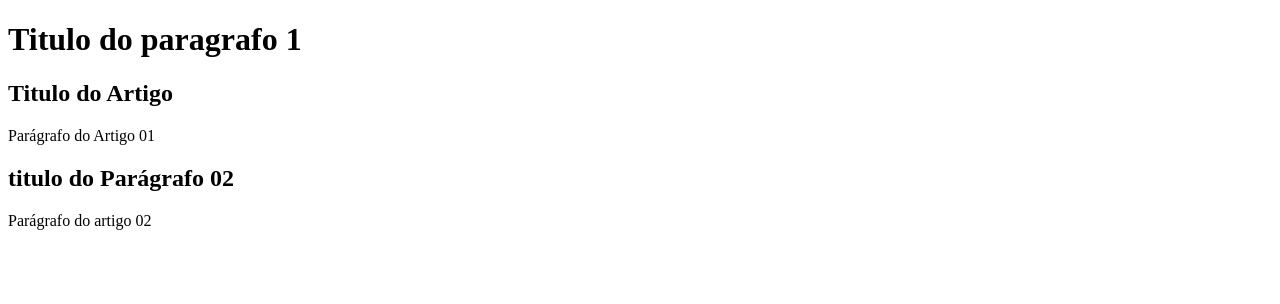
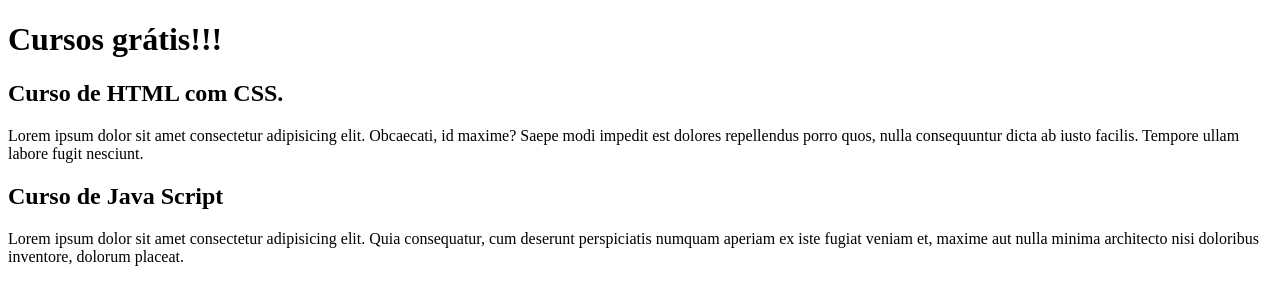
Before and after one commit to DevNicolask/Projeto-Site, a plain HTML site: page index.html in a window 1280 px wide. Drawn offline with Linux system fonts and the light colour scheme.

Commit message:
Update index.html

```diff
--- a/index.html
+++ b/index.html
@@ -8,14 +8,14 @@
 <body>
     <main>
         <Header>
-            <h1>Titulo do paragrafo 1</h1>
+            <h1>Cursos grátis!!!</h1>
             <article>
-                <h2>Titulo do Artigo</h2>
-                <p>Parágrafo do Artigo 01</p>
+                <h2>Curso de HTML com CSS.</h2>
+                <p>Lorem ipsum dolor sit amet consectetur adipisicing elit. Obcaecati, id maxime? Saepe modi impedit est dolores repellendus porro quos, nulla consequuntur dicta ab iusto facilis. Tempore ullam labore fugit nesciunt.</p>
             </article>
             <article>
-                <h2>titulo do Parágrafo 02</h2>
-                <p>Parágrafo do artigo 02</p>
+                <h2>Curso de Java Script</h2>
+                <p>Lorem ipsum dolor sit amet consectetur adipisicing elit. Quia consequatur, cum deserunt perspiciatis numquam aperiam ex iste fugiat veniam et, maxime aut nulla minima architecto nisi doloribus inventore, dolorum placeat.</p>
             </article>
         </Header>
     </main>
```
